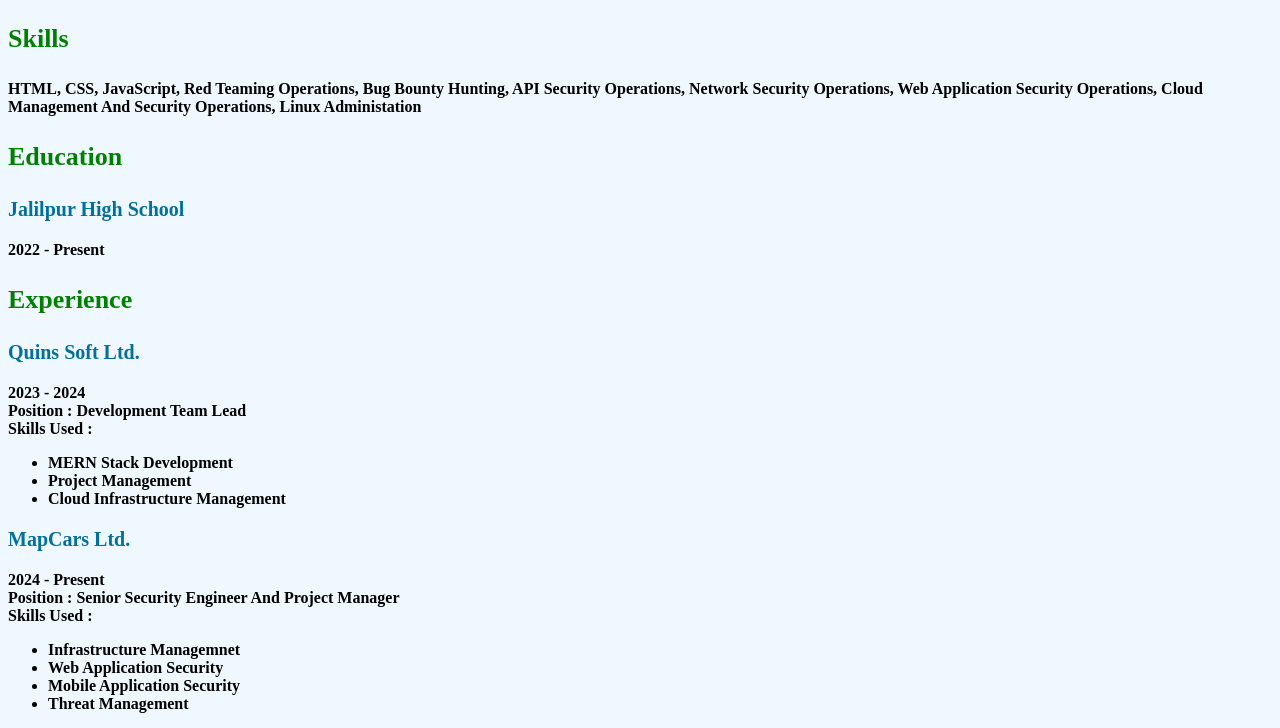
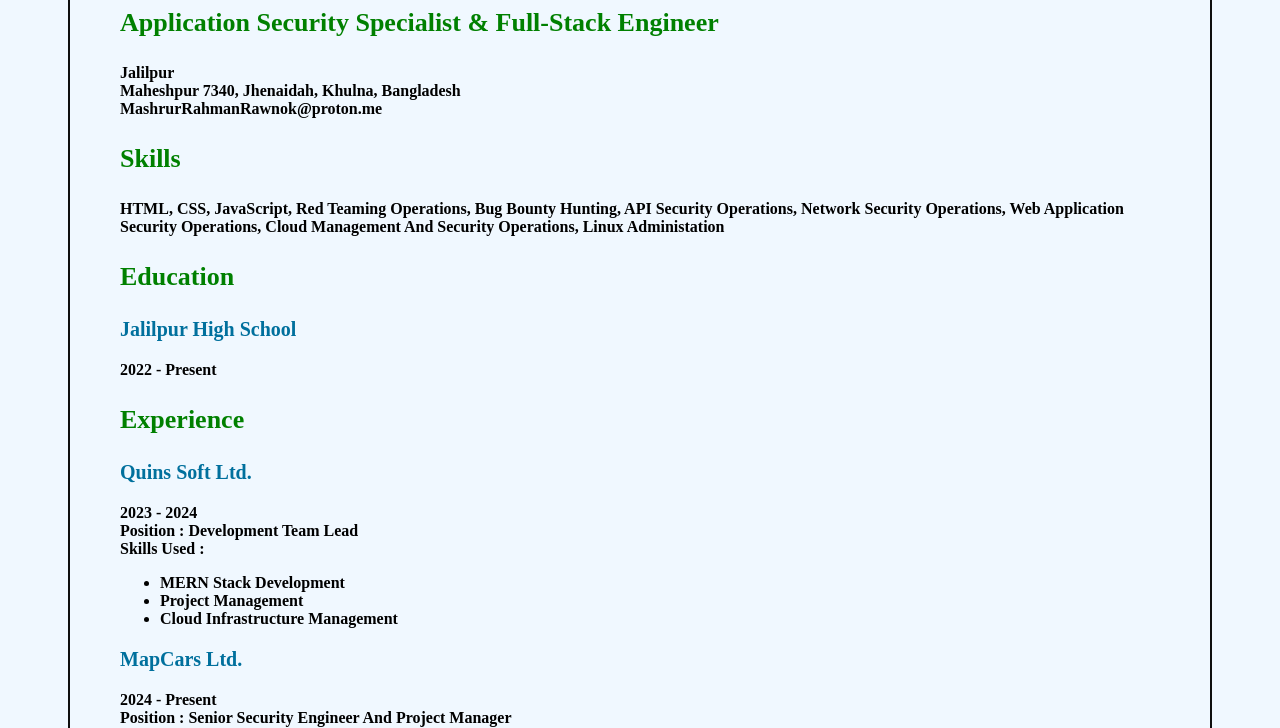
Before and after one commit to NullifiedSec/CV, a plain HTML site: page index.html in a window 1280 px wide. Shown: the part 223-951 px from the top of the page. Drawn offline with Linux system fonts and the light colour scheme; a web font is replaced by a local one.

Commit message:
Added an Box Around The Main Content

```diff
--- a/index.html
+++ b/index.html
@@ -13,6 +13,7 @@
             background-color: aliceblue;
             font-family: "Cantarell", serif;
             font-weight: 700;
+            padding: 60px;
         }
         .section-title{
             color: green;
@@ -26,10 +27,17 @@
             font-size: 20px;
             font-weight: 1200;
         }
+        .box{
+            border: 2px solid rgb(15, 15, 15);
+            padding: 50px;
+        }
     </style>
 </head>
 
 <body>
+    <div class="box">
+
+
     <hr>
     <h1>Mashrur Rahman</h1>
     <p class="section-title">Application Security Specialist & Full-Stack Engineer</p>
@@ -87,6 +95,7 @@
     <a href="https://github.com/NullifiedSec">Github</a><br>
     <a href="https://facebook.com/NullifiedSec">Facebook</a><br>
     <a href="https://x.com/NullifiedSec">X (Formally : Twitter)</a>
+</div>
 </body>
 
 </html>
```
